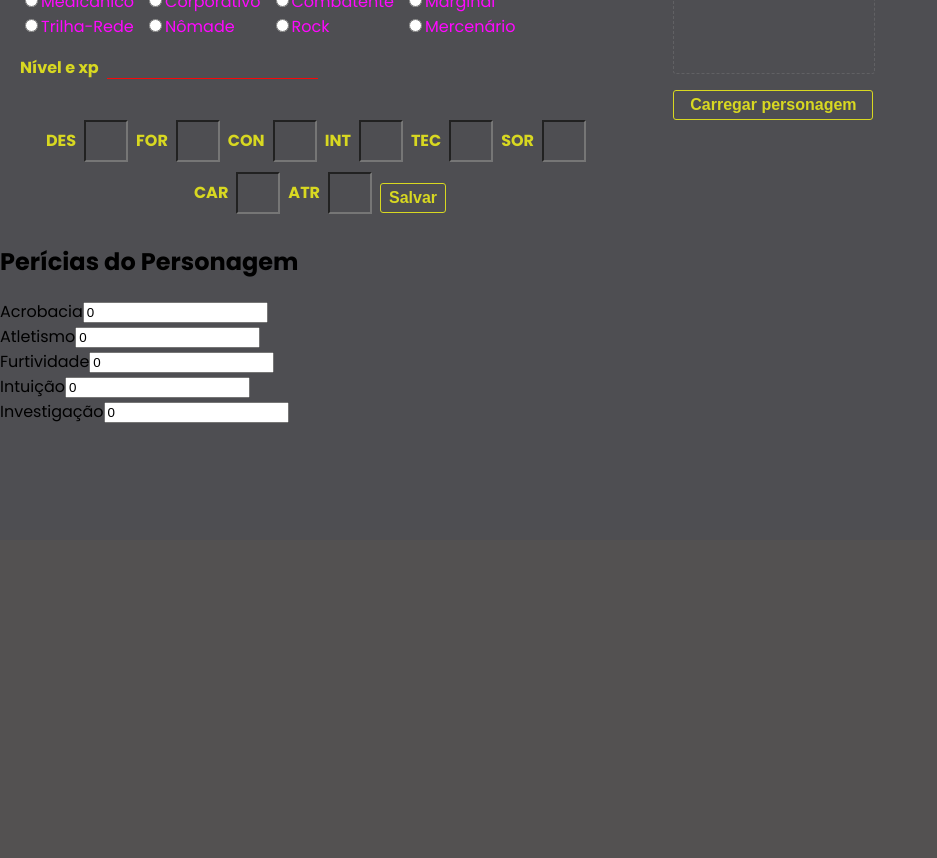
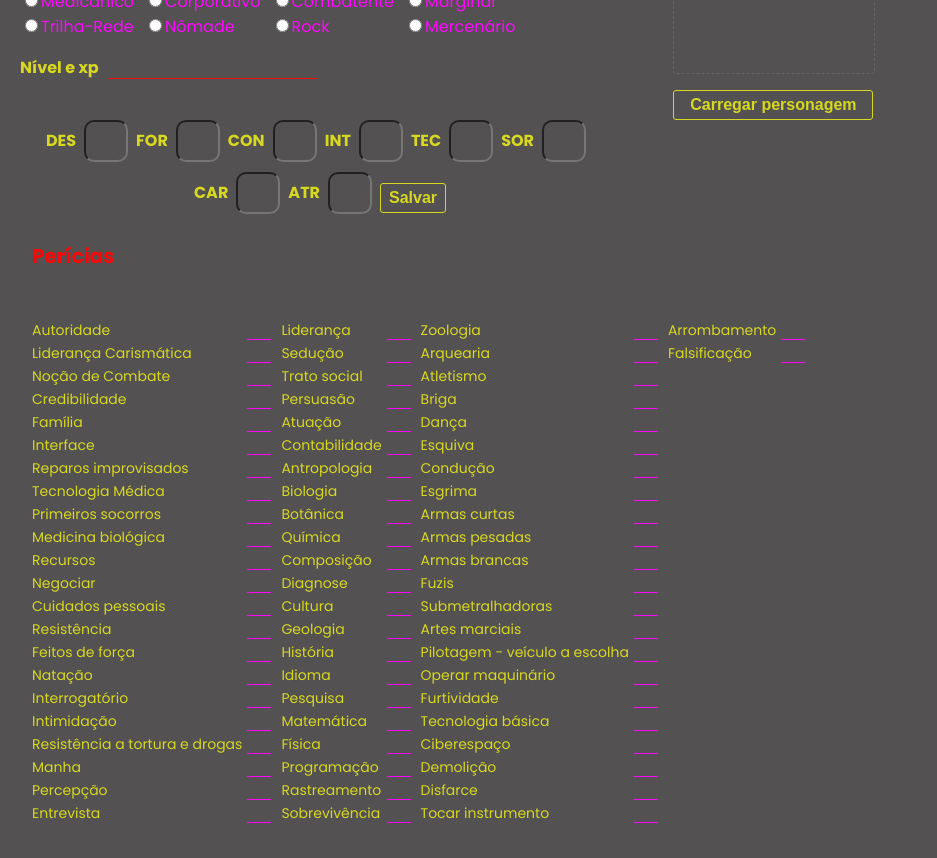
Before and after one commit to NicholasAntonio/ficha-rpg, a React (Create React App) app: page / in a window 1280 px wide. Shown: the part 260-1118 px from the top of the page, without its empty margins (0-937 px from the left). Before the commit the page ends 800 px from the top, so only its background shows below. Built offline with nearby package versions, Linux system fonts and the light colour scheme.

Commit message:
skill component and css styles

```diff
--- a/src/App.css
+++ b/src/App.css
@@ -1,7 +1,7 @@
 .App{
     width: 100%;
     height: 100vh;
-    background-color: rgb(78, 78, 82);
+    background-color: rgb(65, 65, 66) cover;
 }
 
 .header-and-img{
--- a/src/components/attributes/attributes.css
+++ b/src/components/attributes/attributes.css
@@ -16,6 +16,7 @@
 .attributes input {
   width: 20px;
   padding: 10px;
+  border-radius: 10px;
   margin-left: 8px;
   margin-bottom: 10px;
   background: none;
--- /dev/null
+++ b/src/components/skills/skills.css
@@ -0,0 +1,37 @@
+h2{
+    color: rgb(248,9,9);
+    font-size: 20px;
+    margin-left: 2rem;
+}
+
+.skill-list{
+    max-width: 18rem;
+    max-height: 32rem;
+    padding: 2rem;
+    font-size: 14px;
+    display: flex;
+    flex-direction: column;
+    flex-wrap: wrap;
+}
+
+.skill{
+    display: flex;
+    justify-content: space-between;
+    align-items: center;
+}
+
+.skill label{
+    color: rgb(216,216,33);
+    margin-bottom: 2px;
+    margin-right: 5px;
+}
+
+.skill input{
+    width: 20px;
+    background: none;
+    outline: none;
+    color: rgb(255,6,255);
+    margin-right: 10px;
+    border: none;
+    border-bottom: 1px solid rgb(255,6,255);
+}
--- a/src/components/skills/skills.js
+++ b/src/components/skills/skills.js
@@ -1,46 +1,114 @@
-import React, { useState, useEffect } from 'react';
+import { useState, useEffect } from 'react';
+import './skills.css'
 
-const periciasList = [
-  'Acrobacia',
+const skillList = [
+ ' Autoridade',
+ ' Liderança Carismática',
+ ' Noção de Combate',
+ ' Credibilidade',
+ ' Família',
+ ' Interface',
+ ' Reparos improvisados',
+ ' Tecnologia Médica',
+  'Primeiros socorros',
+ ' Medicina biológica',
+  'Recursos',
+'  Negociar',
+  'Cuidados pessoais',
+  'Resistência',
+ ' Feitos de força',
+  'Natação',
+  'Interrogatório',
+ ' Intimidação',
+  'Resistência a tortura e drogas',
+  'Manha',
+  'Percepção',
+  'Entrevista',
+ ' Liderança',
+  'Sedução',
+  'Trato social',
+  'Persuasão',
+  'Atuação',
+  'Contabilidade',
+  'Antropologia',
+  'Biologia',
+  'Botânica',
+  'Química',
+  'Composição',
+  'Diagnose',
+  'Cultura',
+  'Geologia',
+  'História',
+  'Idioma',
+ ' Pesquisa',
+  'Matemática',
+  'Física',
+  'Programação',
+  'Rastreamento',
+  'Sobrevivência',
+  'Zoologia',
+  'Arquearia',
   'Atletismo',
+  'Briga',
+  'Dança',
+  'Esquiva',
+  'Condução',
+  'Esgrima',
+  'Armas curtas',
+ ' Armas pesadas',
+  'Armas brancas',
+ ' Fuzis ',
+  'Submetralhadoras',
+  'Artes marciais',
+  'Pilotagem - veículo a escolha',
+  'Operar maquinário',
   'Furtividade',
-  'Intuição',
-  'Investigação',
+  'Tecnologia básica',
+ ' Ciberespaço',
+  'Demolição',
+  'Disfarce',
+  'Tocar instrumento',
+  'Arrombamento',
+  'Falsificação'
 ];
 
 const Skills = () => {
-  const [pericias, setPericias] = useState({});
+  const [skills, setPericias] = useState({});
 
   useEffect(() => {
     // Recuperar as perícias do localStorage ao montar o componente
-    const storedPericias = localStorage.getItem('pericias');
-    if (storedPericias) {
-      setPericias(JSON.parse(storedPericias));
+    const storedSkills = localStorage.getItem('skills');
+    if (storedSkills) {
+      setPericias(JSON.parse(storedSkills));
     }
   }, []);
 
-  const handlePericiaChange = (pericia, value) => {
+  const handleSkillChange = (skill, value) => {
     // Atualizar o estado das perícias e salvar no localStorage
-    const updatedPericias = { ...pericias, [pericia]: value };
+    const updatedPericias = { ...skills, [skill]: value };
     setPericias(updatedPericias);
-    localStorage.setItem('pericias', JSON.stringify(updatedPericias));
+    localStorage.setItem('skills', JSON.stringify(updatedPericias));
   };
 
   return (
     <div>
-      <h2>Perícias do Personagem</h2>
-      {periciasList.map((pericia, index) => (
-        <div key={index}>
+      <h2>Perícias</h2>
+    <div className='skill-list'>
+
+      {skillList.map((skill, index) => (
+        <div className='skill' key={index}>
           <label>
-            {pericia}
+            {skill}
+            </label>
             <input
               type="number"
-              value={pericias[pericia] || 0}
-              onChange={(e) => handlePericiaChange(pericia, parseInt(e.target.value))}
+              value={skills[skill] || ''}
+              onChange={(e) => handleSkillChange(skill, parseInt(e.target.value))}
             />
-          </label>
+
         </div>
       ))}
+    </div>
     </div>
   );
 };
```
